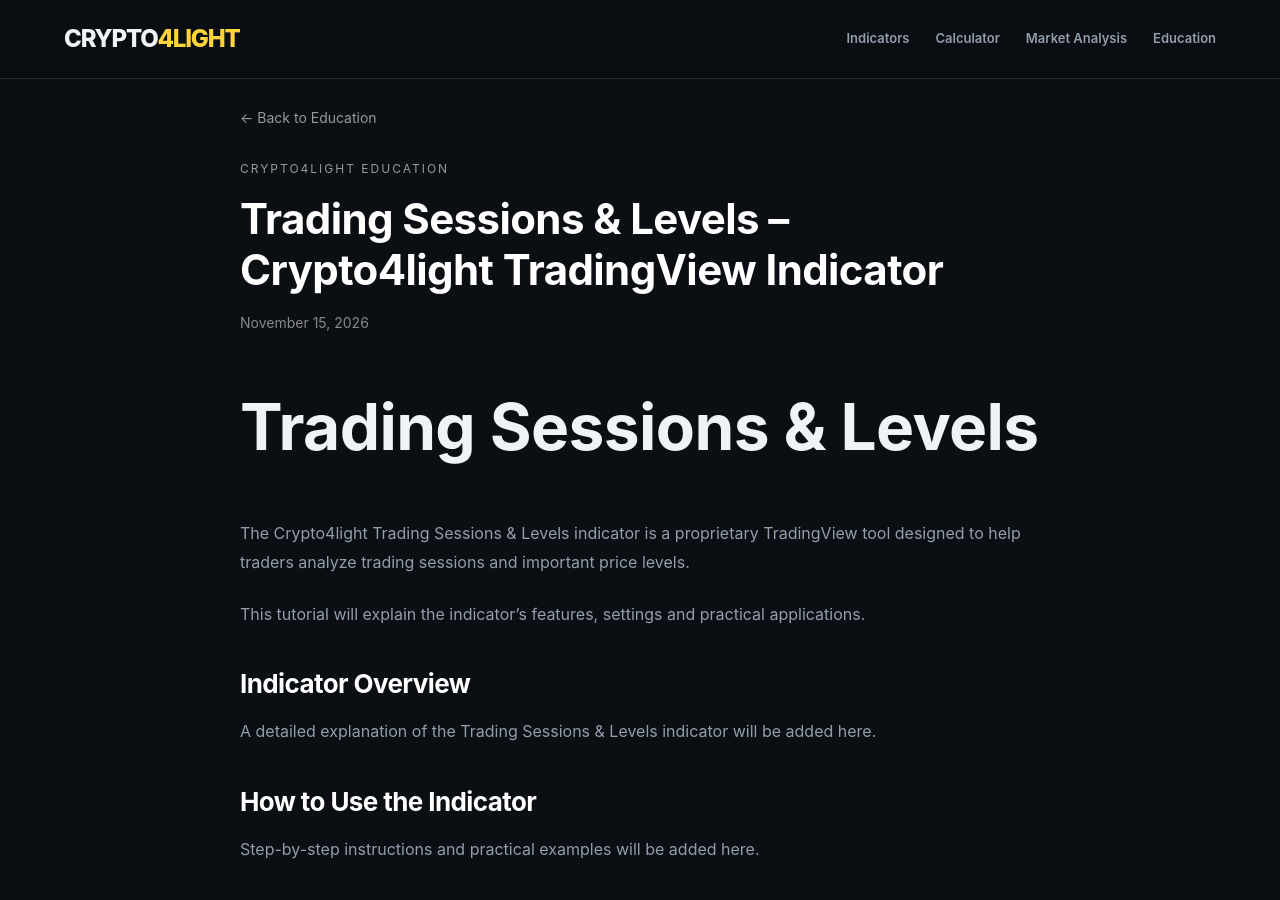
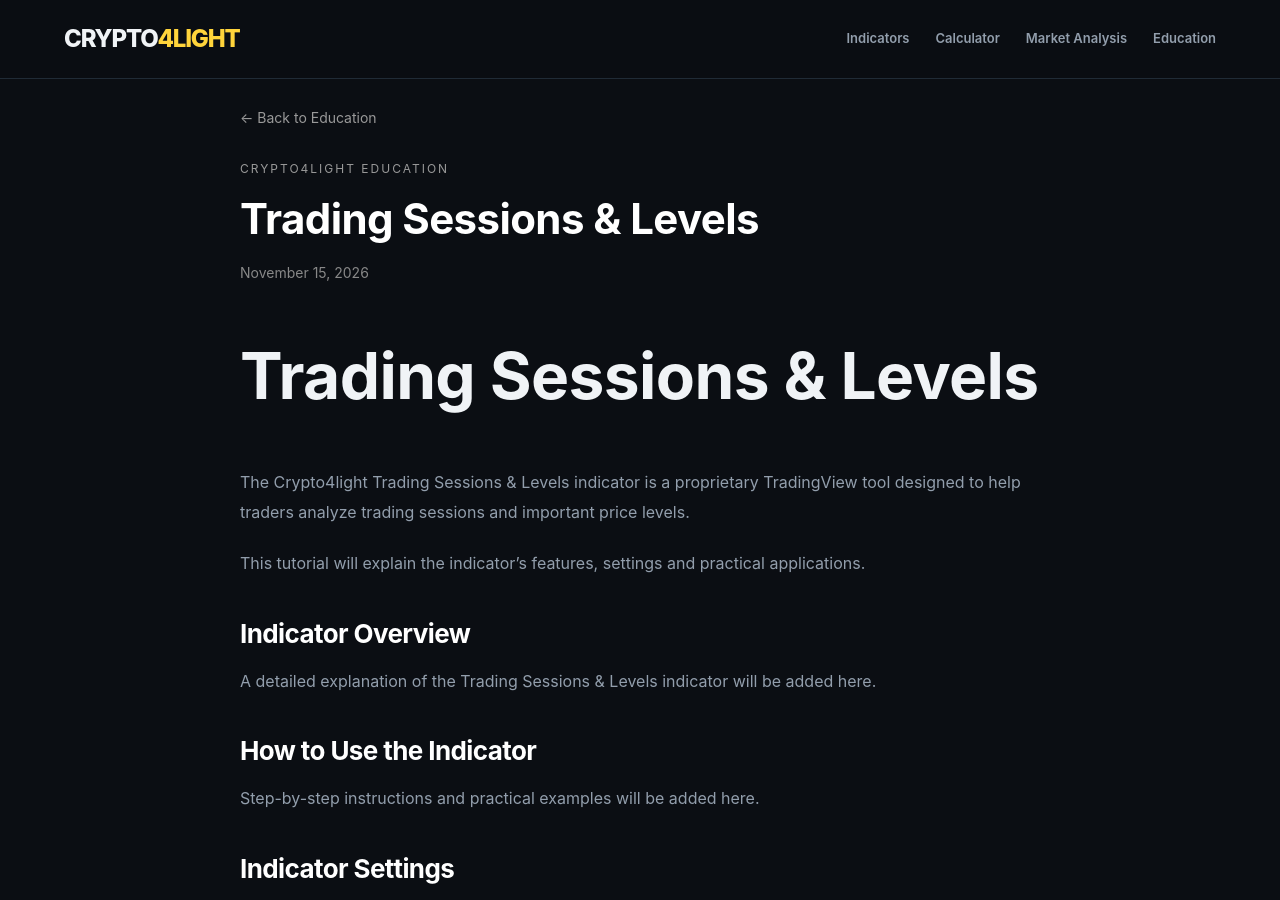
Before and after one commit to crypto4light/crypto4light, a Jekyll site: the page built from _indicators/trading-sessions-levels.md, in a window 1280 px wide and 900 px high. Built offline with Jekyll 4.4.1, drawn with Linux system fonts in a browser that asks for light colours.

Commit message:
Update trading-sessions-levels.md

```diff
--- a/_indicators/trading-sessions-levels.md
+++ b/_indicators/trading-sessions-levels.md
@@ -1,5 +1,5 @@
 ---
-title: "Trading Sessions & Levels – Crypto4light TradingView Indicator"
+title: "Trading Sessions & Levels"
 description: "Discover the Crypto4light Trading Sessions & Levels indicator for TradingView. Learn how to analyze trading sessions, key price levels and market activity."
 permalink: /indicators/trading-sessions-levels/
 layout: page
```
